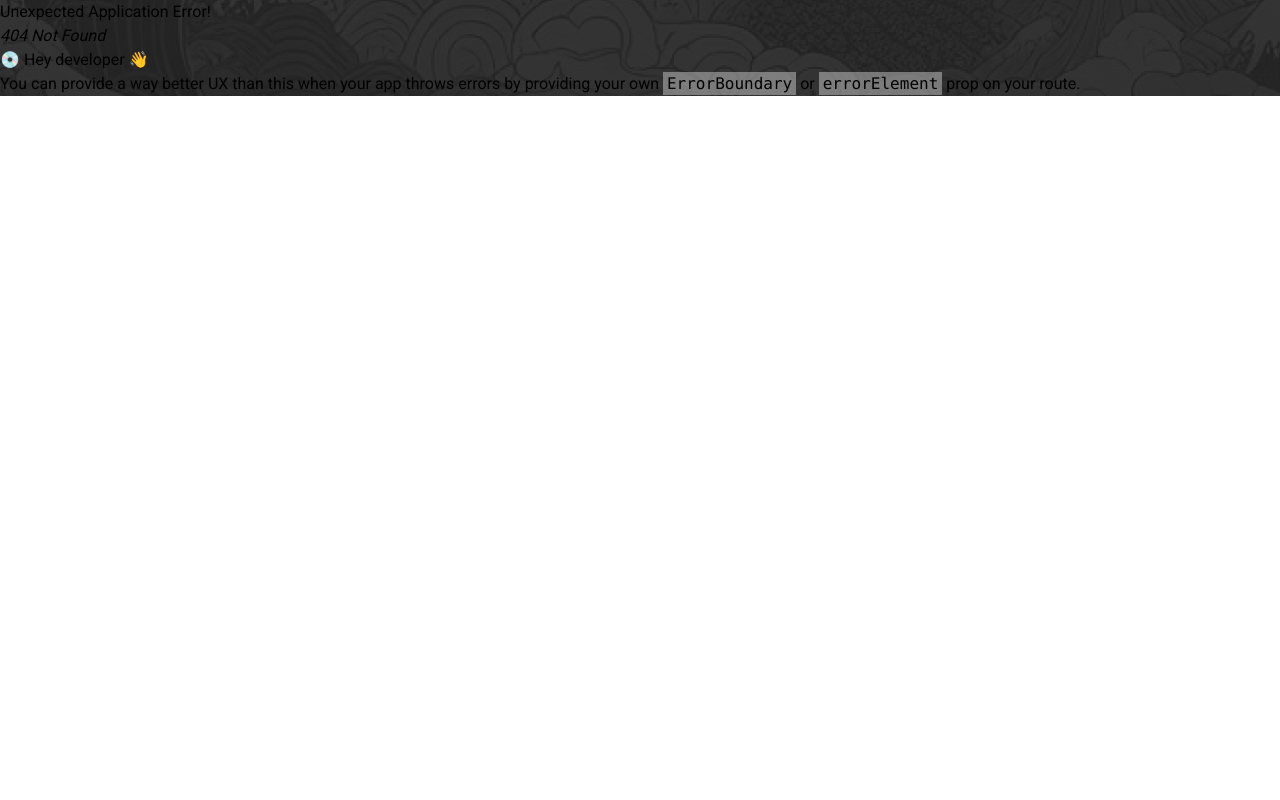
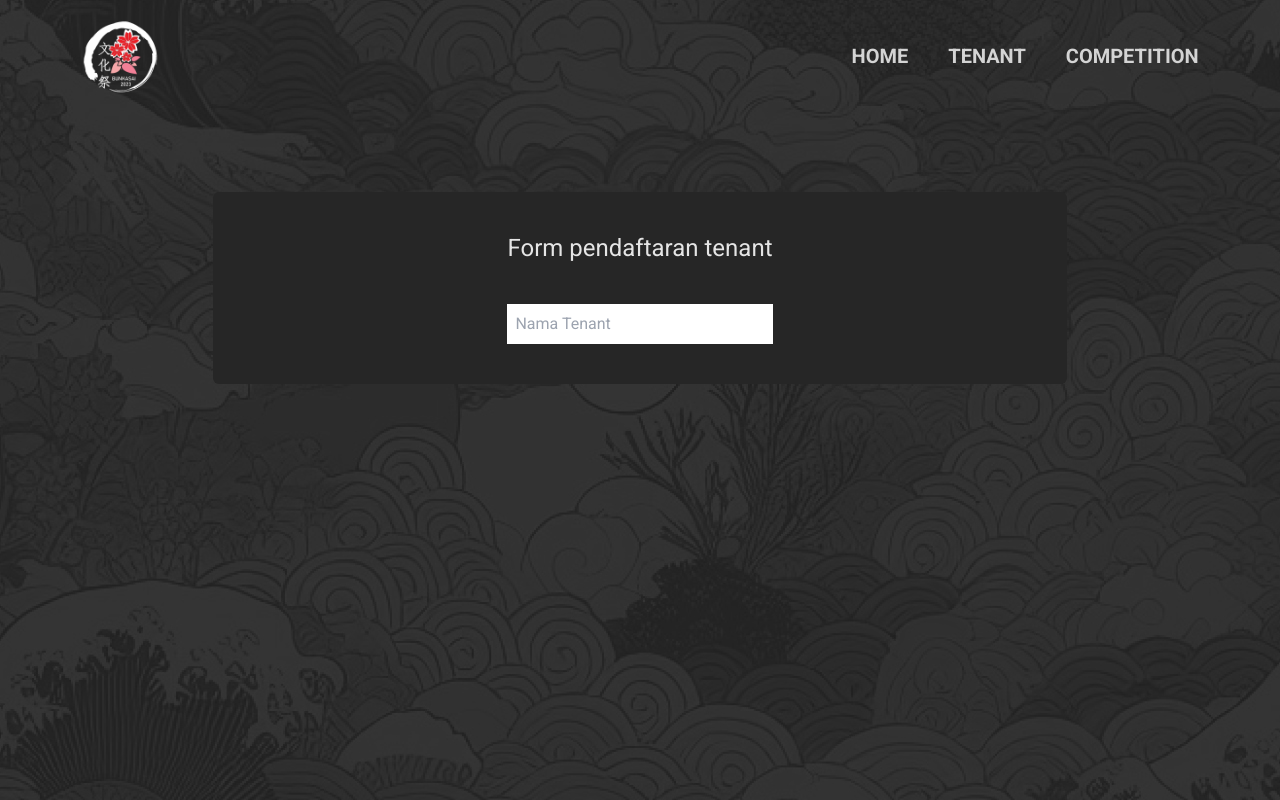
Before and after one commit to timothyjohan/bunkasai-istts-frontend, a React (Vite) app: page /tenant-form in a window 1280 px wide. Before the commit this address had no page. Shown: the top 800 px of the page. Built offline with nearby package versions, Linux system fonts and the light colour scheme.

Commit message:
Tenant form + animation

```diff
--- a/src/main.jsx
+++ b/src/main.jsx
@@ -7,6 +7,7 @@ import Template from './Template.jsx';
 import Home from './pages/Home.jsx';
 import TenantConf from './pages/TenantConf.jsx';
 import CompSelect from './pages/CompSelect.jsx';
+import TenantForm from './pages/TenantForm.jsx';
 
 const router = createBrowserRouter([
   {
@@ -20,6 +21,10 @@ const router = createBrowserRouter([
       {
         path:"/tenant-conf",
         element:<TenantConf />
+      },
+      {
+        path:"/tenant-form",
+        element:<TenantForm />
       },
       {
         path:"/competition-select",
--- a/src/pages/TenantConf.jsx
+++ b/src/pages/TenantConf.jsx
@@ -4,6 +4,7 @@ import { useNavigate } from "react-router-dom";
 
 export default function TenantConf(){
   const [disagreeClick, setDisagreeClick] = useState(false)
+  const [agreeClick, setAgreeClick] = useState(false)
   const [load, setLoad] = useState(false)
   const navigate = useNavigate()
 
@@ -16,19 +17,25 @@ export default function TenantConf(){
     setLoad(false);
     setTimeout(() => {
       navigate("/")
-    }, 200);
-
+    }, 300);
+  }
+  const agree = () =>{
+    setAgreeClick(true);
+    setTimeout(() => {
+      navigate("/tenant-form")
+    }, 300);
+    // setLoad(false);
   }
 
   return(
     <>
       <div className="pt-28 min-h-screen">
-        <div className={`${disagreeClick ? '-translate-x-full transition-all duration-300' : ''} ${load ? '-translate-x-0 transition-all duration-300' : 'translate-x-full'} flex items-center justify-center mt-20 bg-neutral-800 w-4/6 mx-auto p-10 text-neutral-200 rounded-md`}>
+        <div className={`${disagreeClick ? 'translate-x-full transition-all duration-500' : ''} ${agreeClick ? '-translate-x-full transition-all duration-500' : ''} ${load ? '-translate-x-0 transition-all duration-300' : 'translate-x-full'} flex items-center justify-center mt-20 bg-neutral-800 w-4/6 mx-auto p-10 text-neutral-200 rounded-md`}>
           <div className="text-center">
             <h1 className="text-2xl mb-10">Syarat dan ketentuan</h1>
             <p className="text-lg">Lorem ipsum dolor sit amet consectetur adipisicing elit. Accusantium, ex a nihi l beatae reiciendis doloribus cupiditate explicabo quasi deserunt quisquam impedit non corrupti modi ipsum facere sed architecto? Laudantium, facilis. Lorem ipsum dolor sit amet consectetur adipisicing elit. Commodi iure placeat accusantium sint repellendus, explicabo ducimus maiores culpa vero. Expedita a ut commodi vitae eveniet nobis esse iure, ducimus facilis. Lorem ipsum dolor, sit amet consectetur adipisicing elit. Dolorem, eos delectus incidunt earum cumque nostrum voluptatibus necessitatibus alias quod, nobis aliquam? Illo aliquam eos ex nesciunt neque esse harum fugiat?</p>
             <button onClick={disagree} className="mt-5 bg-neutral-700 py-1.5 px-10 text-xl rounded-xl hover:bg-violet-500 hover:text-green-400 hover:font-bold transition-all hover:scale-110 shadow-xl">Tidak setuju</button>
-            <button  className="ml-5 mt-5 bg-neutral-700 py-1.5 px-10 text-xl rounded-xl hover:text-violet-500 hover:bg-green-400 hover:font-bold transition-all hover:scale-110 shadow-xl">Setuju</button>
+            <button  onClick={agree} className="ml-5 mt-5 bg-neutral-700 py-1.5 px-10 text-xl rounded-xl hover:text-violet-500 hover:bg-green-400 hover:font-bold transition-all hover:scale-110 shadow-xl">Setuju</button>
 
           </div>
 
--- /dev/null
+++ b/src/pages/TenantForm.jsx
@@ -0,0 +1,40 @@
+import { useEffect } from "react";
+import { useState } from "react"
+import { useNavigate } from "react-router-dom";
+
+export default function TenantForm(){
+  const [disagreeClick, setDisagreeClick] = useState(false)
+  const [load, setLoad] = useState(false)
+  const navigate = useNavigate()
+
+  useEffect(()=>{
+    setTimeout(()=>{
+      setLoad(true)
+
+    }, 0)
+  },[])
+
+  const disagree = () =>{
+    setDisagreeClick(true);
+    setLoad(false);
+    setTimeout(() => {
+      navigate("/")
+    }, 200);
+
+  }
+
+  return(
+    <>
+      <div className="pt-28 min-h-screen">
+        <div className={`${disagreeClick ? '-translate-x-full transition-all duration-300' : ''} ${load ? '-translate-x-0 transition-all duration-300' : 'translate-x-full'} flex items-center justify-center mt-20 bg-neutral-800 w-4/6 mx-auto p-10 text-neutral-200 rounded-md`}>
+          <div className="text-center">
+            <h1 className="text-2xl mb-10">Form pendaftaran tenant</h1>
+            <input type="text" placeholder="Nama Tenant" className="w-full p-2" />
+
+          </div>
+
+        </div>
+      </div>
+    </>
+  )
+}
```
